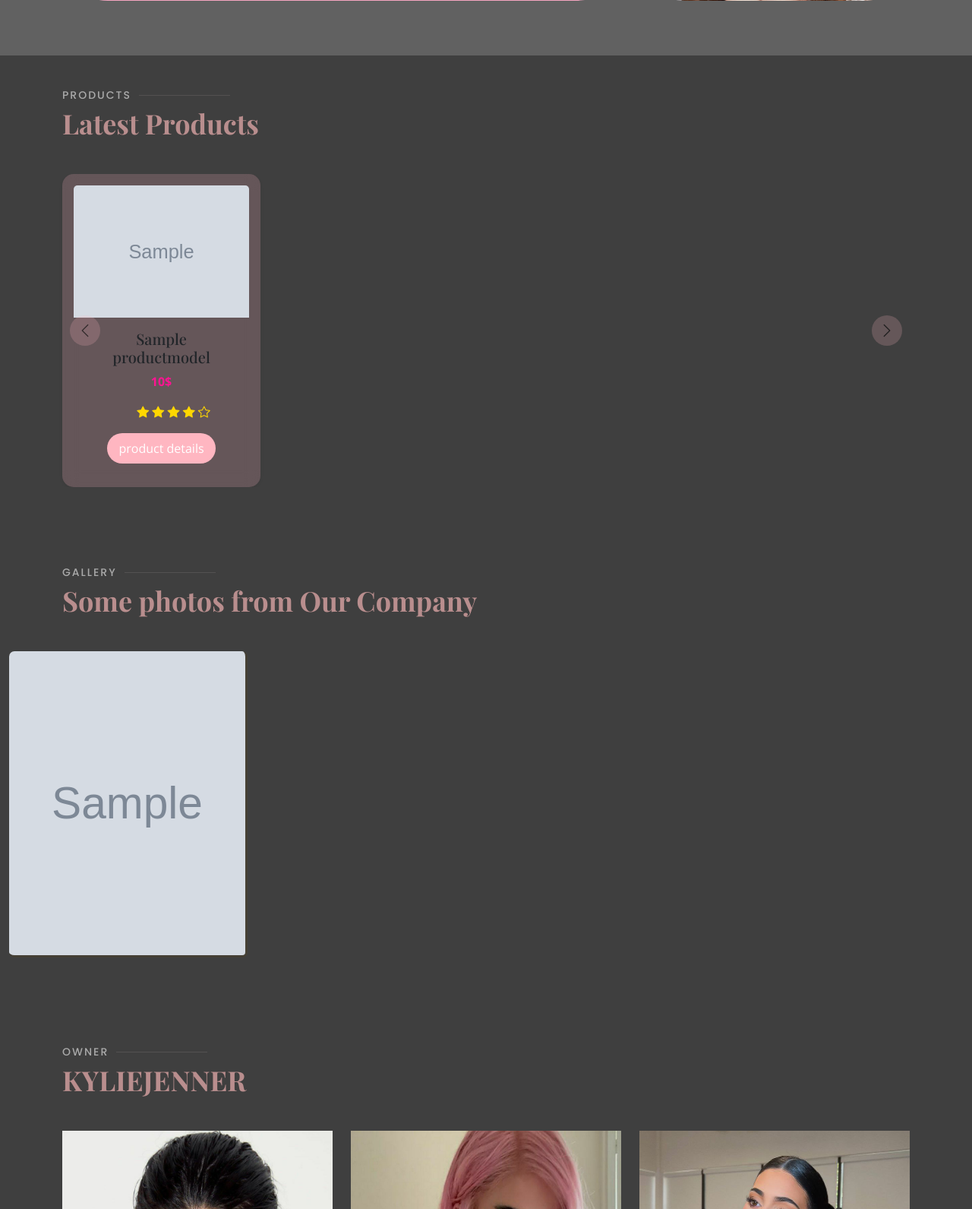
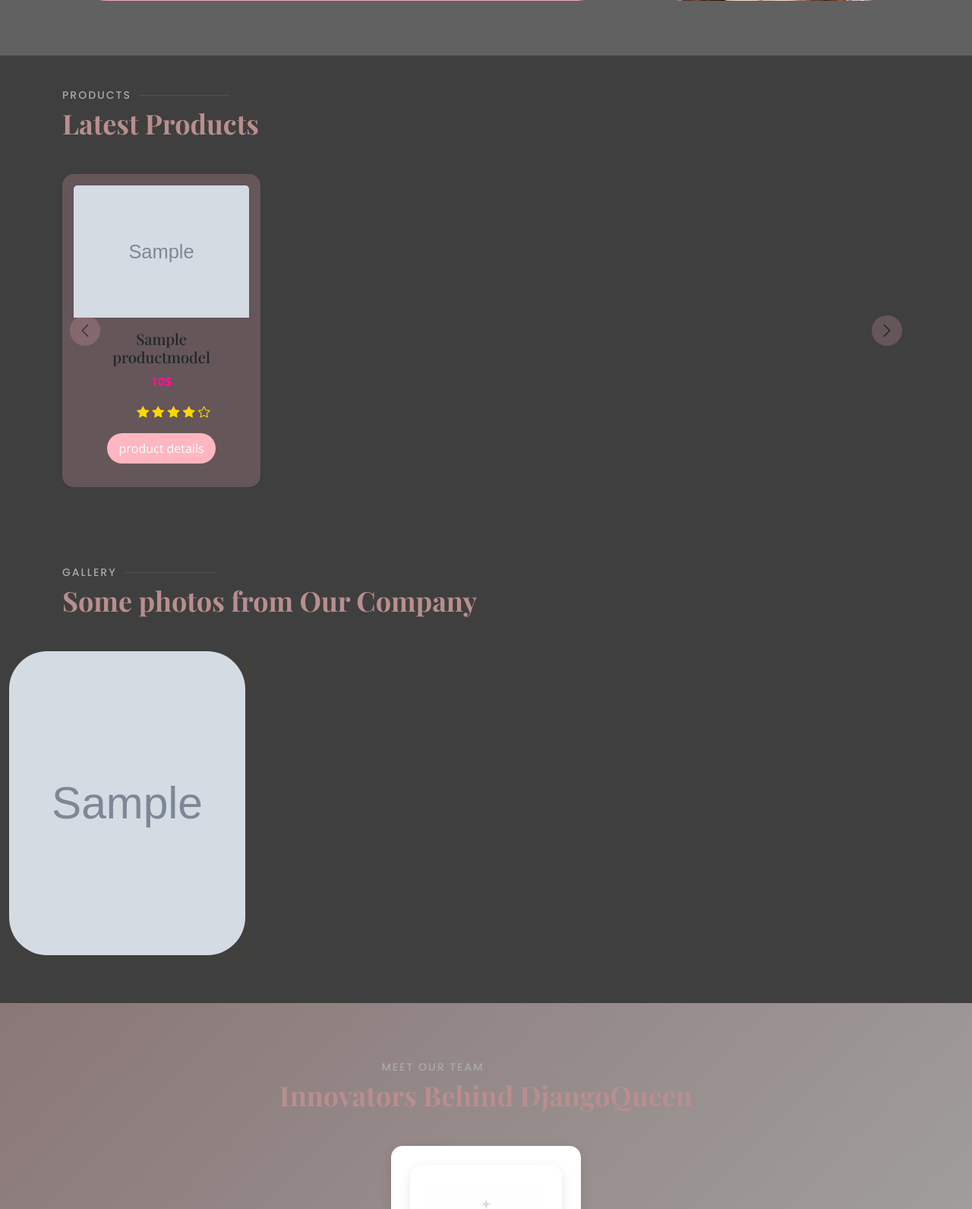
Before and after one commit to MaryamKalantarii/cosmetic, a Django app: page / in a window 1280 px wide. Shown: the part 4909-6500 px from the top of the page at 76% size. Run offline with Django 5.2, Linux system fonts and the light colour scheme; tables that the repository leaves empty hold one stand-in row (values such as "Sample post"); grey boxes marked "Sample" are stand-in pictures; some libraries are stand-ins or nearby versions; some web fonts are replaced.

Commit message:
index updated

```diff
--- a/static/assets/css/style.css
+++ b/static/assets/css/style.css
@@ -1099,6 +1099,8 @@
 --------------------------------------------------------------*/
 .specials {
   overflow: hidden;
+
+
 }
 
 .specials .nav-tabs {
@@ -1441,6 +1443,7 @@
 --------------------------------------------------------------*/
 .gallery .gallery-item {
   overflow: hidden;
+  border-radius: 530px;
   border-right: 3px solid #454035;
   border-bottom: 3px solid #454035;
 }
@@ -1460,6 +1463,7 @@
 img-fluid{
   max-width: 100%;
   height: 300px;
+
 }
 /*--------------------------------------------------------------
 # Chefs
--- a/templates/root/index.html
+++ b/templates/root/index.html
@@ -66,7 +66,7 @@
                 <p class="fst-italic">Kylie Cosmetics has revolutionized the beauty industry with its iconic lipsticks, offering a perfect balance of style, quality, and long-lasting wear. Known for their rich pigmentation and smooth application, Kylie lipsticks provide a flawless matte or glossy finish that enhances any look.
 
                   Infused with hydrating ingredients, these lipsticks ensure comfort throughout the day without drying out the lips. From bold reds to soft nudes, the diverse shade range suits every skin tone and occasion. Whether you’re aiming for a casual daytime look or a glamorous evening style, Kylie lipsticks are the go-to choice for beauty lovers worldwide.</p>
-                <p>With their sleek packaging and celebrity-approved formula, Kylie lipsticks continue to be a must-have in every makeup collection. Elevate your beauty game with the luxurious touch of Kylie Cosmetics! 💄✨</p>
+
               </div>
               <div class="col-lg-4 text-center order-1 order-lg-2">
                 <img src="{% static 'assets/img/pic4.png' %}" alt="" class="img-fluid shadow-lg rounded" style="border-radius: 15px; width: 100%; max-width: 350px; box-shadow: 0px 6px 15px rgba(0, 0, 0, 0.3); transition: transform 0.3s ease-in-out;" onmouseover="this.style.transform='scale(1.15)';" onmouseout="this.style.transform='scale(1)';">
@@ -80,9 +80,7 @@
                 <p class="fst-italic">Kylie Cosmetics' lip glosses are the ultimate game-changer for achieving a luscious, glossy pout. Designed to deliver a radiant shine without feeling sticky, these lip glosses provide a smooth and lightweight finish that enhances the natural beauty of your lips.
 
                   Enriched with nourishing ingredients, Kylie lip glosses keep your lips hydrated and soft throughout the day. Whether you prefer a sheer shimmer or a bold, pigmented gloss, the collection offers a variety of shades to complement any skin tone and style.</p>
-                <p>Perfect for wearing alone or layering over your favorite lipstick, Kylie lip glosses add dimension and volume to your lips, making them look fuller and more glamorous. With their sleek packaging and luxurious formula, they are a must-have in every beauty lover’s collection.
-
-                  Get that perfect glossy finish with Kylie Lip Gloss—because your lips deserve to shine! 💖✨</p>
+                <p></p>
               </div>
               <div class="col-lg-4 text-center order-1 order-lg-2">
                 <img src="{% static 'assets/img/pic1.png' %}" alt="" class="img-fluid shadow-lg rounded" style="border-radius: 15px; width: 100%; max-width: 350px; box-shadow: 0px 6px 15px rgba(0, 0, 0, 0.3); transition: transform 0.3s ease-in-out;" onmouseover="this.style.transform='scale(1.15)';" onmouseout="this.style.transform='scale(1)';">
@@ -96,9 +94,7 @@
                 <p class="fst-italic">Kylie Cosmetics’ Lip Blush is the ultimate go-to for a natural, soft-focus lip look. Designed to deliver a weightless, blurred matte finish, this innovative formula gives your lips a beautiful wash of color without feeling heavy or drying.
 
                   Perfect for everyday wear, Lip Blush provides a sheer to buildable coverage, making it easy to create a subtle, effortless look or layer up for more intensity. Its lightweight texture ensures comfortable wear throughout the day, keeping your lips looking smooth and hydrated.</p>
-                <p>With a range of flattering shades, from delicate pinks to warm nudes, Kylie’s Lip Blush enhances your natural beauty while maintaining a fresh and youthful vibe. Whether you want a soft tint or a more defined look, this product is a must-have in any makeup collection.
-
-                  Achieve the perfect blurred lip effect with Kylie Lip Blush—because beauty should feel as good as it looks! 💕✨</p>
+                <p></p>
               </div>
               <div class="col-lg-4 text-center order-1 order-lg-2">
                 <img src="{% static 'assets/img/p2.png' %}" alt="" class="img-fluid shadow-lg rounded" style="border-radius: 15px; width: 100%; max-width: 350px; box-shadow: 0px 6px 15px rgba(0, 0, 0, 0.3); transition: transform 0.3s ease-in-out;" onmouseover="this.style.transform='scale(1.15)';" onmouseout="this.style.transform='scale(1)';">
@@ -113,7 +109,7 @@
 
                   Formulated with antioxidants and nourishing extracts, this mist helps to lock in moisture while protecting your skin from environmental stressors. Whether you use it as a prep step before makeup, a mid-day refresher, or a setting spray, its lightweight formula delivers a natural, healthy glow without feeling sticky or heavy.
                  </p>
-                <p>Perfect for all skin types, the Kylie Skin Face Mist keeps your complexion looking fresh and luminous anytime, anywhere. Just a spritz, and your skin is instantly hydrated, smooth, and radiant! ✨💖</p>
+                <p></p>
               </div>
               <div class="col-lg-4 text-center order-1 order-lg-2">
                 <img src="{% static 'assets/img/pic3.png' %}" alt="" class="img-fluid shadow-lg rounded" style="border-radius: 15px; width: 100%; max-width: 350px; box-shadow: 0px 6px 15px rgba(0, 0, 0, 0.3); transition: transform 0.3s ease-in-out;" onmouseover="this.style.transform='scale(1.15)';" onmouseout="this.style.transform='scale(1)';">
@@ -127,7 +123,7 @@
                 <p class="fst-italic">The Kylie Jenner Fragrance is a captivating blend of elegance, confidence, and sensuality, perfectly embodying Kylie's signature style. Designed for the modern, bold, and sophisticated woman, this perfume delivers an unforgettable scent that lingers beautifully throughout the day.
 
                   With top notes of fresh citrus and juicy berries, the fragrance opens with a refreshing and vibrant feel. As it settles, the heart notes of delicate florals, vanilla, and warm amber create a sweet yet luxurious balance. Finally, the base notes of musk, sandalwood, and soft caramel leave a rich, seductive trail that enhances your natural allure.</p>
-                <p>Perfect for day or night, this fragrance is the ultimate finishing touch to any look, adding a touch of glamour and confidence with every spritz. Whether you’re stepping out for a casual day or a special occasion, the Kylie Jenner Fragrance ensures you leave a lasting impression. ✨💖</p>
+                <p></p>
               </div>
               <div class="col-lg-4 text-center order-1 order-lg-2">
                 <img src="{% static 'assets/img/pic5.png' %}" alt="" class="img-fluid shadow-lg rounded" style="border-radius: 15px; width: 100%; max-width: 350px; box-shadow: 0px 6px 15px rgba(0, 0, 0, 0.3); transition: transform 0.3s ease-in-out;" onmouseover="this.style.transform='scale(1.15)';" onmouseout="this.style.transform='scale(1)';">
@@ -717,9 +713,9 @@
 <!--End show_latest_products -->
 
     <!-- ======= Gallery Section ======= -->
-    <section id="gallery" class="gallery">
+    <section id="gallery" class="gallery" >
 
-      <div class="container" data-aos="fade-up">
+      <div class="container" data-aos="fade-up" ">
         <div class="section-title">
           <h2>Gallery</h2>
           <p>Some photos from Our Company</p>
@@ -732,8 +728,9 @@
           {% for gallery in gallery %}
           <div class="col-lg-3 col-md-4">
             <div class="gallery-item">
-              <a href="{{gallery.image.url}}" class="gallery-lightbox" data-gall="gallery-item">
-                <img src="{{gallery.image.url}}" alt="" class="img-fluid">
+              <a href="{{gallery.image.url}}" class="gallery-lightbox" data-gall="gallery-item" >
+                <img src="{{gallery.image.url}}"  style="
+                  border-radius: 50px; " alt="" class="img-fluid">
               </a>
             </div>
           </div>
@@ -745,75 +742,82 @@
       </div>
     </section>
 
-    <!-- ======= Chefs Section ======= -->
-    <section id="chefs" class="chefs">
-      <div class="container" data-aos="fade-up">
+    <style>
+    .team-section {
+      background: linear-gradient(135deg, #d4adad81, #a5a5a5);
+      padding: 80px 0;
+      text-align: center;
+    }
 
-        <div class="section-title">
-          <h2>OWNER</h2>
-          <p>KYLIEJENNER</p>
-        </div>
+    .team-grid {
+      display: flex;
+      justify-content: center;
+      gap: 35px;
+      flex-wrap: wrap;
+    }
+    .team-card {
+      background: #fff;
+      padding: 25px;
+      border-radius: 15px;
+      box-shadow: 0 5px 15px rgba(0, 0, 0, 0.1);
+      transition: transform 0.3s ease-in-out;
+      max-width: 250px;
+    }
+    .team-card:hover {
+      transform: translateY(-8px);
+    }
+    .team-img {
+      width: 100%;
+      border-radius: 12px;
+    }
+    .team-card h4 {
+      font-size: 20px;
+      margin: 12px 0 6px;
+      color: #222;
+    }
+    .team-card p {
+      font-size: 16px;
+      color: #777;
+    }
+    .social-icons {
+  margin-top: 10px;
+}
+.social-link {
+  display: inline-block;
+  margin: 0 5px;
+  font-size: 20px;
+  color: #333;
+  transition: color 0.3s;
+}
+.social-link:hover {
+  color: #ff7b54;
+}
+    </style>
+        <section id="team" class="team-section">
+            <div class="container" data-aos="fade-up">
+              <div class="section-title gallery">
+                <h2>Meet Our Team</h2>
+                <p>Innovators Behind DjangoQueen</p>
+              </div>
+            </div>
 
-        <div class="row">
+            <div class="team-grid">
+              <div class="team-card" data-aos="fade-up" data-aos-delay="100">
 
-          <div class="col-lg-4 col-md-6">
-            <div class="member" data-aos="zoom-in" data-aos-delay="100">
-              <img src="{% static 'assets/img/chefs/chefs-1.jpg' %}" class="img-fluid" alt="">
-              <div class="member-info">
-                <div class="member-info-content">
-                  <h4>Walter White</h4>
-                  <span>Master Chef</span>
-                </div>
-                <div class="social">
-                  <a href=""><i class="bi bi-twitter"></i></a>
-                  <a href=""><i class="bi bi-facebook"></i></a>
-                  <a href=""><i class="bi bi-instagram"></i></a>
-                  <a href=""><i class="bi bi-linkedin"></i></a>
-                </div>
+              <div class="team-card" data-aos="fade-up" data-aos-delay="300">
+                <img src="{% static 'assets/img/logo.jpg' %}" alt="Sara" class="team-img">
+                <h4>DjangoQueen</h4>
+                <p>Backend Specialist</p>
+              </div>
+              <div class="social-icons">
+                <a href="https://github.com/mhidusti" class="social-link"><i class="bi bi-github"></i></a>
+                <a href="https://github.com/MaryamKalantarii" class="social-link"><i class="bi bi-github"></i></a>
+                <a href="https://www.instagram.com/djangositee?igsh=MTU2czl3ZzA2OGMxaA==" class="social-link"><i class="bi bi-instagram"></i></a>
               </div>
             </div>
           </div>
-          <div class="col-lg-4 col-md-6">
-            <div class="member" data-aos="zoom-in" data-aos-delay="100">
-              <img src="{% static 'assets/img/chefs/chefs-2.jpg' %}" class="img-fluid" alt="">
-              <div class="member-info">
-                <div class="member-info-content">
-                  <h4>Walter White</h4>
-                  <span>Master Chef</span>
-                </div>
-                <div class="social">
-                  <a href=""><i class="bi bi-twitter"></i></a>
-                  <a href=""><i class="bi bi-facebook"></i></a>
-                  <a href=""><i class="bi bi-instagram"></i></a>
-                  <a href=""><i class="bi bi-linkedin"></i></a>
-                </div>
-              </div>
-            </div>
-          </div>
-          <div class="col-lg-4 col-md-6">
-            <div class="member" data-aos="zoom-in" data-aos-delay="100">
-              <img src="{% static 'assets/img/chefs/chefs-3.jpg' %}" class="img-fluid" alt="">
-              <div class="member-info">
-                <div class="member-info-content">
-                  <h4>Walter White</h4>
-                  <span>Master Chef</span>
-                </div>
-                <div class="social">
-                  <a href=""><i class="bi bi-twitter"></i></a>
-                  <a href=""><i class="bi bi-facebook"></i></a>
-                  <a href=""><i class="bi bi-instagram"></i></a>
-                  <a href=""><i class="bi bi-linkedin"></i></a>
-                </div>
-              </div>
-            </div>
-          </div>
+        </section>
 
-
-
-        </div>
-
-      </div>
-    </section>
 
 
 
```
Also changed, not shown: static/assets/django.jpg (added), static/assets/img/1234.png (added), static/assets/img/chefs/chefs-2.jpg (deleted), static/assets/img/chefs/django.jpg (added).
